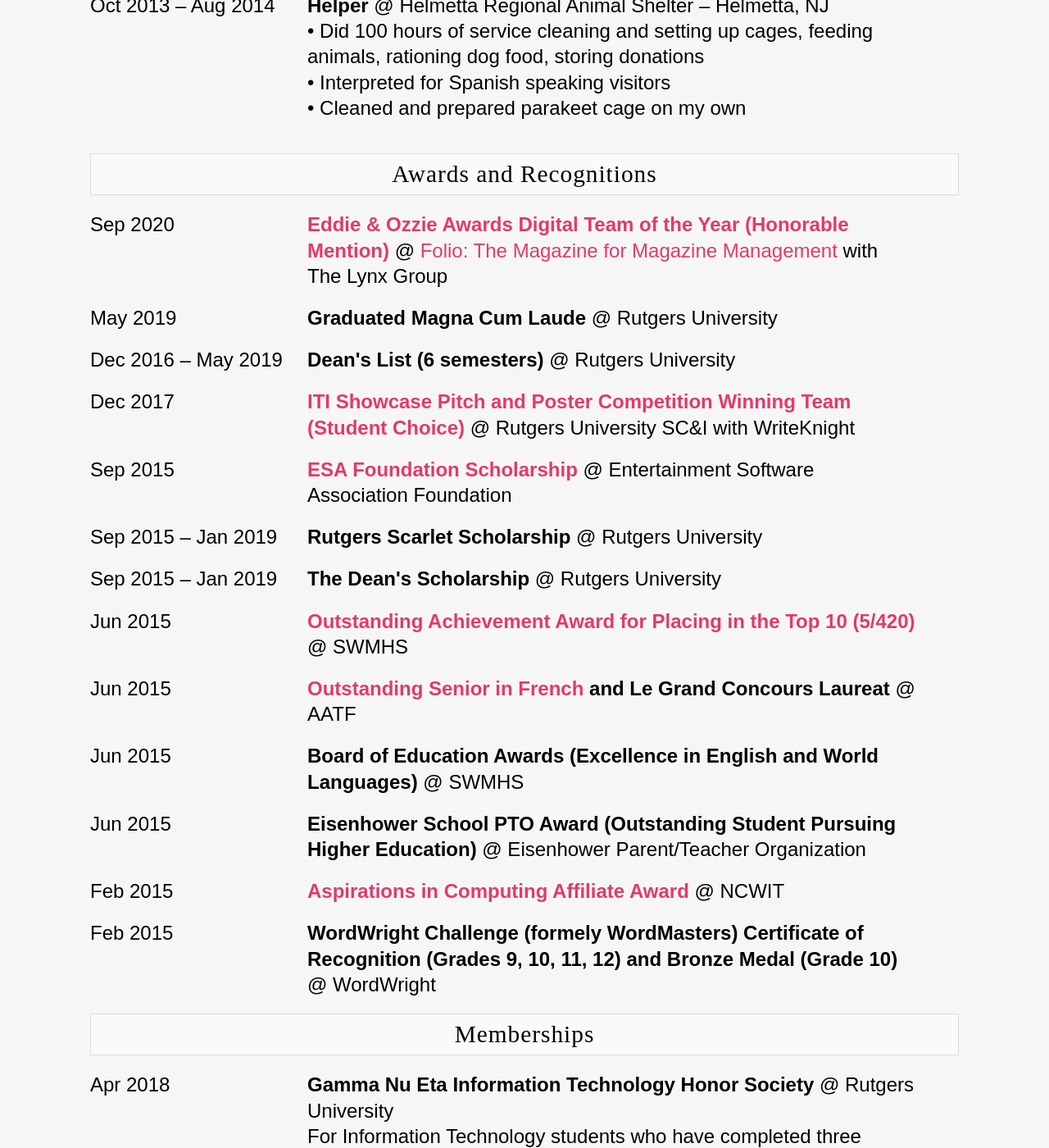
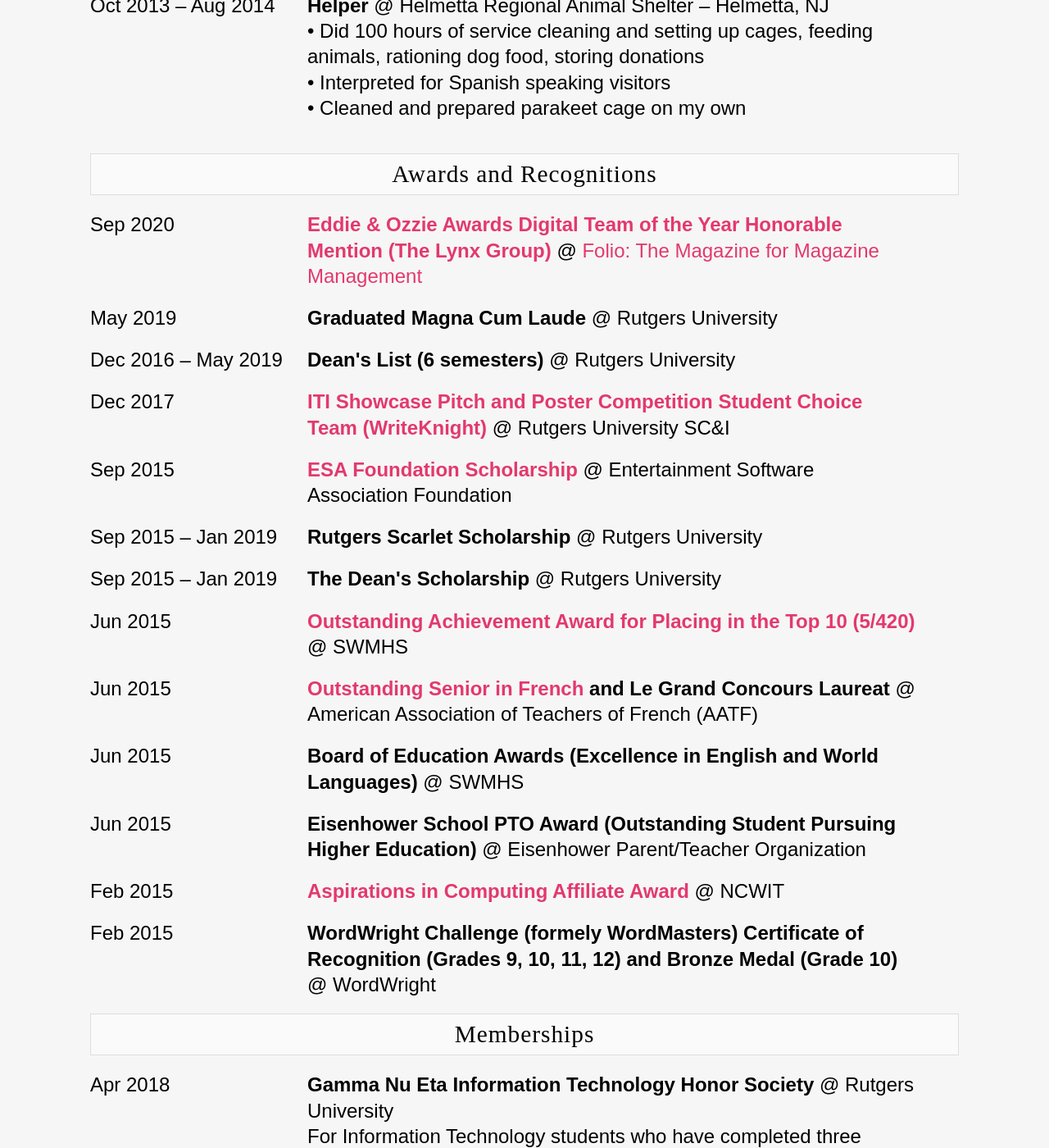
Before and after one commit to liz-lorena/2020, a Jekyll site: the page built from cv/index.html, in a window 1280 px wide and 1400 px high, scrolled down 3687 px. Shown: the whole window at 82% size. Built offline with Jekyll 4.4.1, drawn with Linux system fonts in a browser that asks for light colours.

Commit message:
Update index.html

```diff
--- a/cv/index.html
+++ b/cv/index.html
@@ -199,7 +199,7 @@
 <div class="data">
 	<div class="columnOne"><p>Sep 2020</p></div>
 		<div class="columnTwo"><p>
-			<strong><a href="https://www.foliomag.com/go/2020-eddie-and-ozzie-awards/" target="_blank" rel="nofollow">Eddie & Ozzie Awards Digital Team of the Year (Honorable Mention)</a></strong> @ <a href="https://foliomag.com" target="_blank" rel="nofollow">Folio: The Magazine for Magazine Management</a> with The Lynx Group
+			<strong><a href="https://www.foliomag.com/go/2020-eddie-and-ozzie-awards/" target="_blank" rel="nofollow">Eddie & Ozzie Awards Digital Team of the Year Honorable Mention (The Lynx Group)</a></strong> @ <a href="https://foliomag.com" target="_blank" rel="nofollow">Folio: The Magazine for Magazine Management</a>
 		</p></div>
 
 	<div class="columnOne"><p>May 2019</p></div>
@@ -214,7 +214,7 @@
 
 	<div class="columnOne"><p>Dec 2017</p></div>
 		<div class="columnTwo"><p>
-			<strong><a href="https://itishowcase.rutgers.edu/projects/fall-2017" target="_blank" rel="nofollow">ITI Showcase Pitch and Poster Competition Winning Team (Student Choice)</a></strong> @ Rutgers University SC&I with WriteKnight
+			<strong><a href="https://itishowcase.rutgers.edu/projects/fall-2017" target="_blank" rel="nofollow">ITI Showcase Pitch and Poster Competition Student Choice Team (WriteKnight)</a></strong> @ Rutgers University SC&I
 		</p></div>
 
 	<div class="columnOne"><p>Sep 2015</p></div>
@@ -239,7 +239,7 @@
 
 	<div class="columnOne"><p>Jun 2015</p></div>
 		<div class="columnTwo"><p>
-			<strong><a href="https://frenchteachers.org/archives/outstanding-seniors-in-french/" target="_blank" rel="nofollow">Outstanding Senior in French</a> and Le Grand Concours Laureat</strong> @ AATF
+			<strong><a href="https://frenchteachers.org/archives/outstanding-seniors-in-french/" target="_blank" rel="nofollow">Outstanding Senior in French</a> and Le Grand Concours Laureat</strong> @ American Association of Teachers of French (AATF)
 		</p></div>
 
 	<div class="columnOne"><p>Jun 2015</p></div>
```
